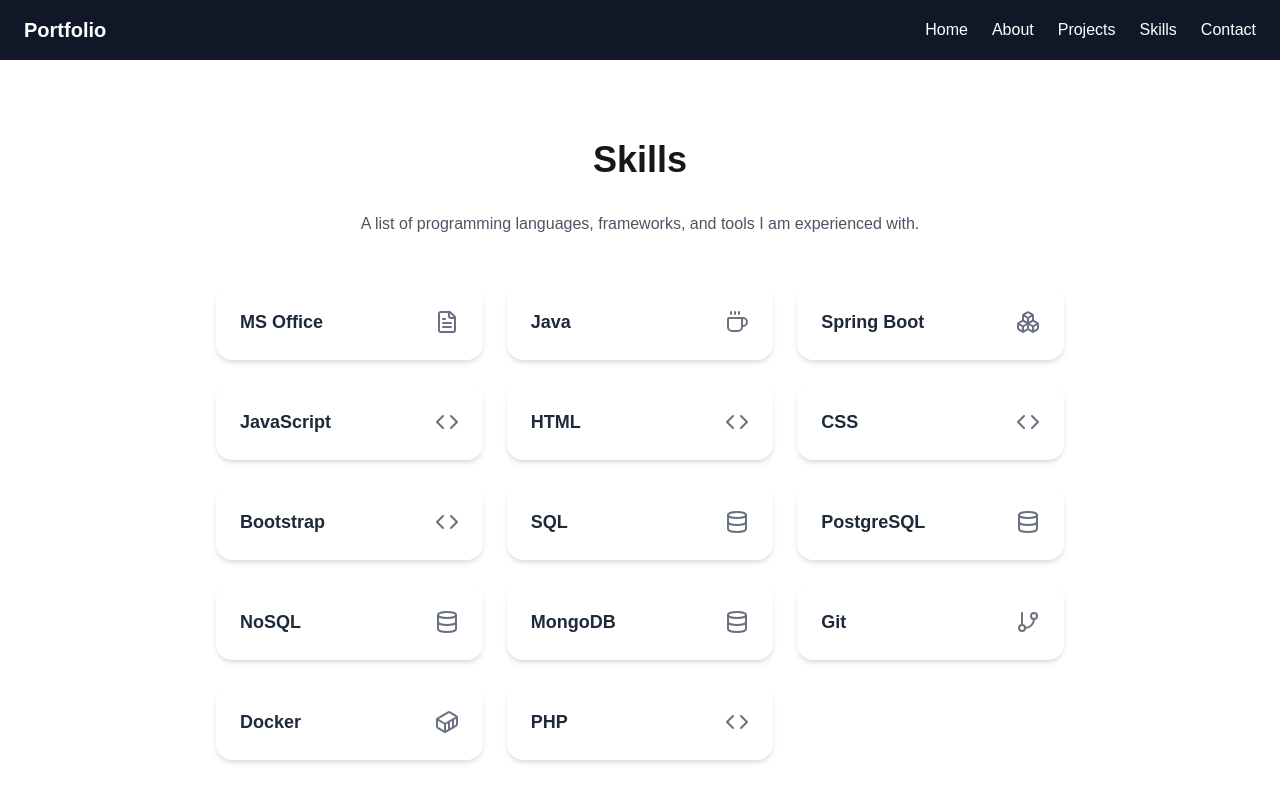
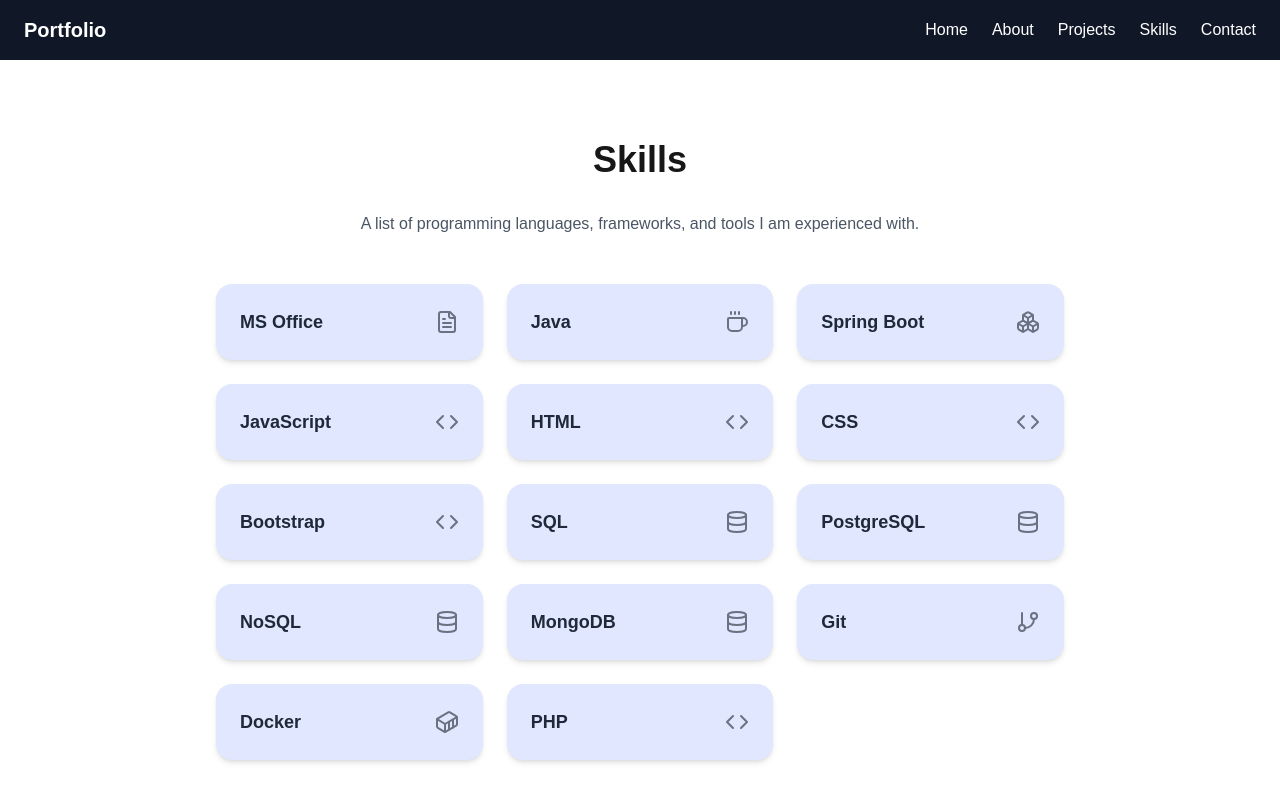
Before and after one commit to LaurienHart/Portfolio-Laurien-Hart, a Next.js app in the folder portfolio/: page /skills in a window 1280 px wide. Shown: the top 802 px of the page. Built offline with nearby package versions, Linux system fonts and the light colour scheme.

Commit message:
skill page color fixed

```diff
--- a/portfolio/src/app/skills/page.tsx
+++ b/portfolio/src/app/skills/page.tsx
@@ -29,7 +29,7 @@
                 {skills.map(({ name, icon: Icon }, index) => (
                     <div
                         key={index}
-                        className="p-6 rounded-2xl shadow-md bg-indigo-100hover:shadow-lg transition flex items-center justify-between"
+                        className="p-6 rounded-2xl shadow-md bg-indigo-100 hover:shadow-lg transition flex items-center justify-between"
                     >
                         <p className="text-lg font-semibold text-gray-800">{name}</p>
                         <Icon className="w-6 h-6 text-gray-500" />
```
